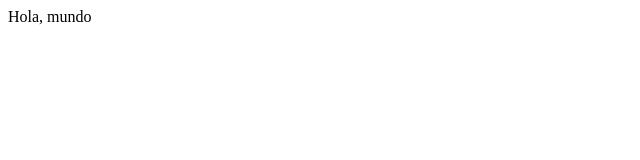
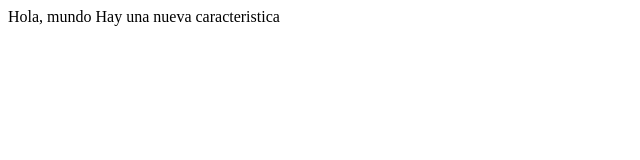
Before and after one commit to araldana/lectura1, a plain HTML site: page index.html in a window 1280 px wide. Shown: the whole page, without its empty margins (0-640 px from the left). Drawn offline with Linux system fonts and the light colour scheme.

Commit message:
Update index.html
Una nueva caracteristica

```diff
--- a/index.html
+++ b/index.html
@@ -5,5 +5,6 @@
   </head>
   <body>
     Hola, mundo
+    Hay una nueva caracteristica
   </body>
 </html>
```
